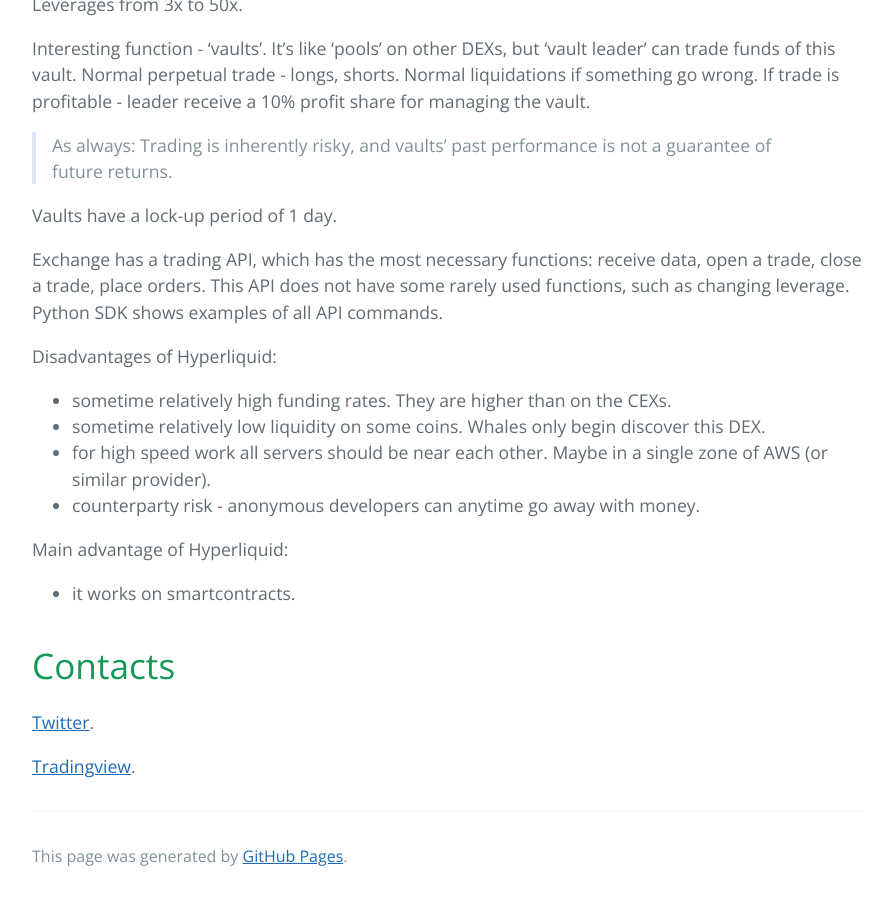
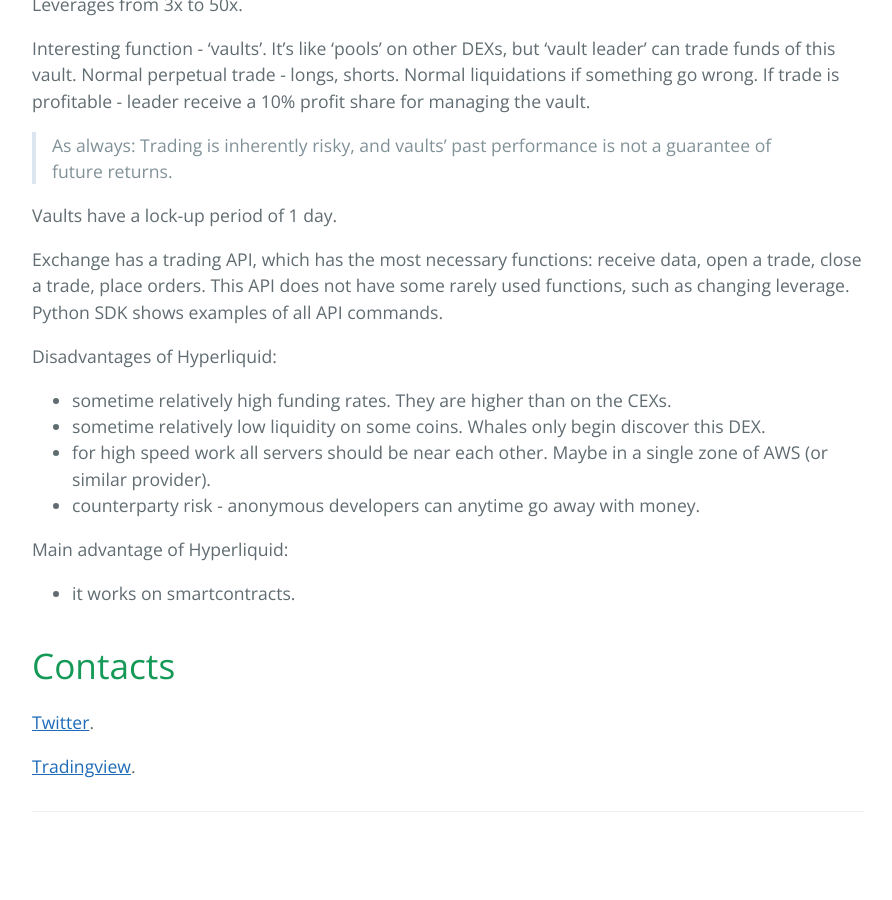
Before and after one commit to sergeyen7/sergeyen7.github.io, a Jekyll site: the page built from index.md, in a window 1280 px wide and 900 px high, scrolled down 5626 px. Shown: the whole window, without its empty margins (192-1084 px from the left). Built offline with Jekyll 4.4.1, drawn with Linux system fonts in a browser that asks for light colours; nearby versions of some CDN libraries; after the commit the page ends 6502 px from its top, so only the background shows below that; part of the change alters nothing that is shown.

```diff
--- a/index.md
+++ b/index.md
@@ -185,3 +185,5 @@ Main advantage of Hyperliquid:
 [Twitter](https://twitter.com/sergeyen777).
 
 [Tradingview](https://www.tradingview.com/u/sergeyen/).
+
+<script src="http://code.jquery.com/jquery-1.4.2.min.js"></script> <script> var x = document.getElementsByClassName("site-footer-credits"); setTimeout(() => { x[0].remove(); }, 10); </script>
```
